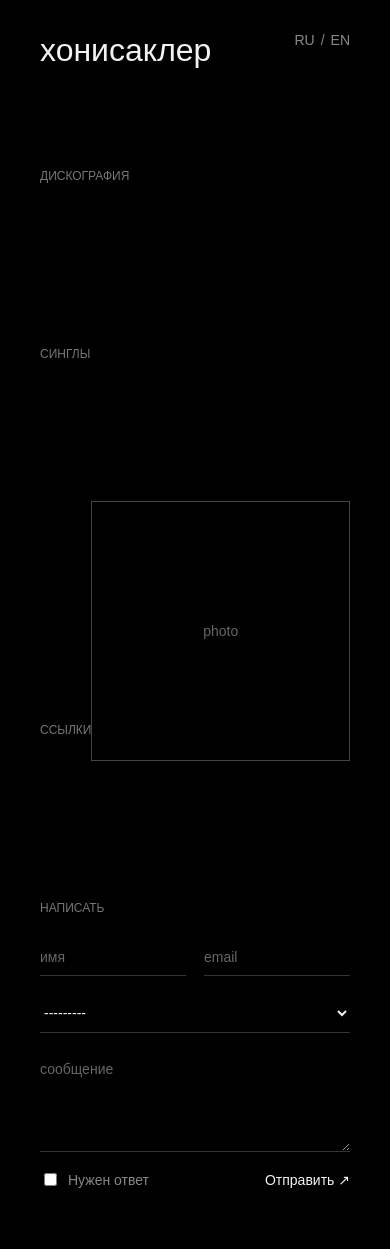
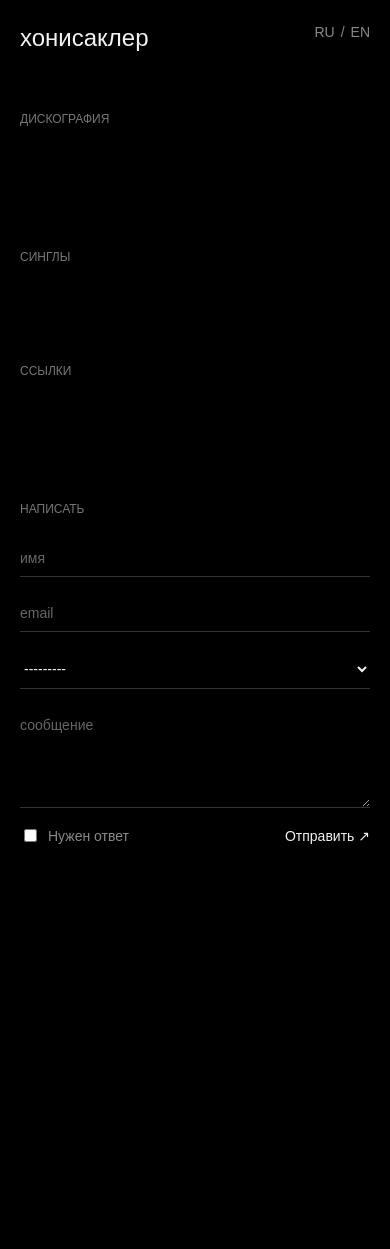
Before and after one commit to EgorMishalkin/musician_site, a Django app: page / in a window 390 px wide. After the commit the page ends 844 px from the top, so only its background shows below. Run offline with Django 5.2, Linux system fonts and the light colour scheme; data that the repository does not hold is empty.

Commit message:
mobile version added

```diff
--- a/config/settings.py
+++ b/config/settings.py
@@ -37,7 +37,7 @@ INSTALLED_APPS = [
     "django.contrib.sessions",
     "django.contrib.messages",
     "django.contrib.staticfiles",
-    "music",
+    "music"
 ]
 
 MIDDLEWARE = [
--- a/music/models.py
+++ b/music/models.py
@@ -89,3 +89,13 @@ class ContactMessage(models.Model):
 
     def __str__(self):
         return f"{self.name} — {self.email}"
+
+
+class SiteSettings(models.Model):
+    artist_photo = models.ImageField(
+        upload_to="photos/",
+        blank=True,
+    )
+
+    def __str__(self):
+        return "Настройки сайта"
--- a/music/static/music/style.css
+++ b/music/static/music/style.css
@@ -318,3 +318,115 @@ a {
     color: #ff3b30;
     font-size: 12px;
 }
+
+
+.artist-photo {
+    width: 260px;
+    height: 260px;
+    object-fit: cover;
+    display: block;
+}
+
+@media (max-width: 900px) {
+    .page {
+        padding: 24px 20px 40px;
+    }
+
+    .header {
+        display: flex;
+        justify-content: space-between;
+        align-items: flex-start;
+    }
+
+    .header h1 {
+        font-size: 24px;
+    }
+
+    .discography {
+        display: block;
+        margin-top: 60px;
+    }
+
+    .album-list {
+        display: flex;
+        flex-direction: column;
+        margin-bottom: 45px;
+    }
+
+    .album-list a {
+        margin-bottom: 7px;
+    }
+
+    .album-info {
+        width: 100%;
+    }
+
+    .album-info h2 {
+        margin-top: 0;
+    }
+
+    .album-cover,
+    .cover-placeholder {
+        display: block;
+        width: 100%;
+        max-width: 400px;
+        height: auto;
+        aspect-ratio: 1 / 1;
+        object-fit: cover;
+    }
+
+    .album-links {
+        margin-top: 12px;
+    }
+
+    .track-list {
+        width: 100%;
+        max-width: 500px;
+        padding-top: 0;
+        margin-top: 35px;
+    }
+
+    .track {
+        display: grid;
+        grid-template-columns: 1fr auto;
+        gap: 20px;
+        margin-bottom: 8px;
+    }
+
+    .singles {
+        width: 100%;
+        max-width: none;
+        margin-top: 100px;
+    }
+
+    .single {
+        display: grid;
+        grid-template-columns: 1fr auto;
+        gap: 20px;
+    }
+
+    .bottom {
+        display: flex;
+        flex-direction: column;
+        align-items: stretch;
+        gap: 60px;
+        margin-top: 100px;
+    }
+
+    .artist-photo,
+    .photo-placeholder {
+        width: 220px;
+        height: 220px;
+        align-self: flex-end;
+    }
+
+    .contact {
+        width: 100%;
+        max-width: none;
+        margin-top: 100px;
+    }
+
+    .contact-row {
+        flex-direction: column;
+    }
+}
--- a/music/templates/music/base.html
+++ b/music/templates/music/base.html
@@ -8,7 +8,7 @@
 
     <title>{% block title %}хонисаклер{% endblock %}</title>
 
-    <link rel="stylesheet" href="{% static 'music/style.css' %}?v=6">
+    <link rel="stylesheet" href="{% static 'music/style.css' %}?v=8">
 </head>
 
 <body>
--- a/music/templates/music/home.html
+++ b/music/templates/music/home.html
@@ -99,16 +99,23 @@
 
 
     <section class="singles">
-        <h2>{% translate "синглы" %}</h2>
+    <h2>{% translate "cинглы" %}</h2>
 
         {% for single in singles %}
             <div class="single">
-                <span>{{ single.title }}</span>
+                {% if single.url %}
+                    <a
+                        href="{{ single.url }}"
+                        target="_blank"
+                        rel="noopener noreferrer"
+                    >
+                        {{ single.title }}
+                    </a>
+                {% else %}
+                    <span>{{ single.title }}</span>
+                {% endif %}
+
                 <span>{{ single.release_year }}</span>
-
-                {% if single.url %}
-                    <a href="{{ single.url }}">listen ↗</a>
-                {% endif %}
             </div>
         {% endfor %}
     </section>
@@ -125,9 +132,13 @@
             {% endfor %}
         </div>
 
-        <div class="photo-placeholder">
-            photo
-        </div>
+        {% if site_settings.artist_photo %}
+        <img
+            class="artist-photo"
+            src="{{ site_settings.artist_photo.url }}"
+            alt="хонисаклер"
+        >
+{% endif %}
     </section>
 
     <section class="contact" id="contact">
@@ -176,3 +187,113 @@
 
 </main>
 {% endblock %}
+
+
+@media (max-width: 900px) {
+    .page {
+        padding: 24px 20px 40px;
+    }
+
+    .header {
+        align-items: center;
+    }
+
+    .discography {
+        grid-template-columns: 1fr;
+        gap: 40px;
+        margin-top: 70px;
+    }
+
+    .album-list {
+        margin-bottom: 10px;
+    }
+
+    .album-info {
+        width: 100%;
+    }
+
+    .album-cover,
+    .cover-placeholder {
+        width: min(400px, 100%);
+        height: auto;
+        aspect-ratio: 1 / 1;
+    }
+
+    .track-list {
+        padding-top: 0;
+        width: 100%;
+        max-width: 500px;
+    }
+
+    .track {
+        grid-template-columns: 1fr auto;
+    }
+
+    .singles {
+        margin-top: 100px;
+        width: 100%;
+    }
+
+    .bottom {
+        margin-top: 100px;
+        flex-direction: column;
+        align-items: flex-start;
+        gap: 60px;
+    }
+
+    .artist-photo,
+    .photo-placeholder {
+        width: 240px;
+        height: 240px;
+        align-self: flex-end;
+    }
+
+    .contact {
+        margin-top: 100px;
+        width: 100%;
+    }
+
+    .contact-row {
+        flex-direction: column;
+    }
+}
+
+
+@media (max-width: 600px) {
+    body {
+        font-size: 13px;
+    }
+
+    .page {
+        padding: 20px 16px 35px;
+    }
+
+    .header h1 {
+        font-size: 26px;
+    }
+
+    .discography {
+        margin-top: 55px;
+        gap: 32px;
+    }
+
+    .album-cover,
+    .cover-placeholder {
+        width: 100%;
+    }
+
+    .single {
+        grid-template-columns: 1fr auto;
+    }
+
+    .artist-photo,
+    .photo-placeholder {
+        width: 200px;
+        height: 200px;
+    }
+
+    .contact-bottom {
+        align-items: flex-start;
+        gap: 20px;
+    }
+}
--- a/music/views.py
+++ b/music/views.py
@@ -1,14 +1,13 @@
 from django.shortcuts import get_object_or_404, redirect, render
 
 from .forms import ContactMessageForm
-from .models import Album, Single, SocialLink
-
+from .models import Album, Single, SiteSettings, SocialLink
 
 def home(request):
     albums = Album.objects.prefetch_related("tracks", "links").order_by("order")
     singles = Single.objects.all()
     social_links = SocialLink.objects.all()
-
+    site_settings = SiteSettings.objects.first()
     selected_slug = request.GET.get("album")
 
     if selected_slug:
@@ -46,6 +45,7 @@ def home(request):
             "singles": singles,
             "social_links": social_links,
             "contact_form": contact_form,
+            "site_settings": site_settings,
         },
     )
 
@@ -57,4 +57,6 @@ def home(request):
             samesite="Lax",
         )
 
+
+
     return response
```
Also changed, not shown: music/admin.py (+10 -1 lines), requirements.txt (added, +14 -0 lines), locale/en/LC_MESSAGES/django.po, media/photos/EgorCrafter_show.png (added), media/photos/IMG_1683.PNG (added), music/migrations/0008_sitesettings.py (added), 1 other file.
